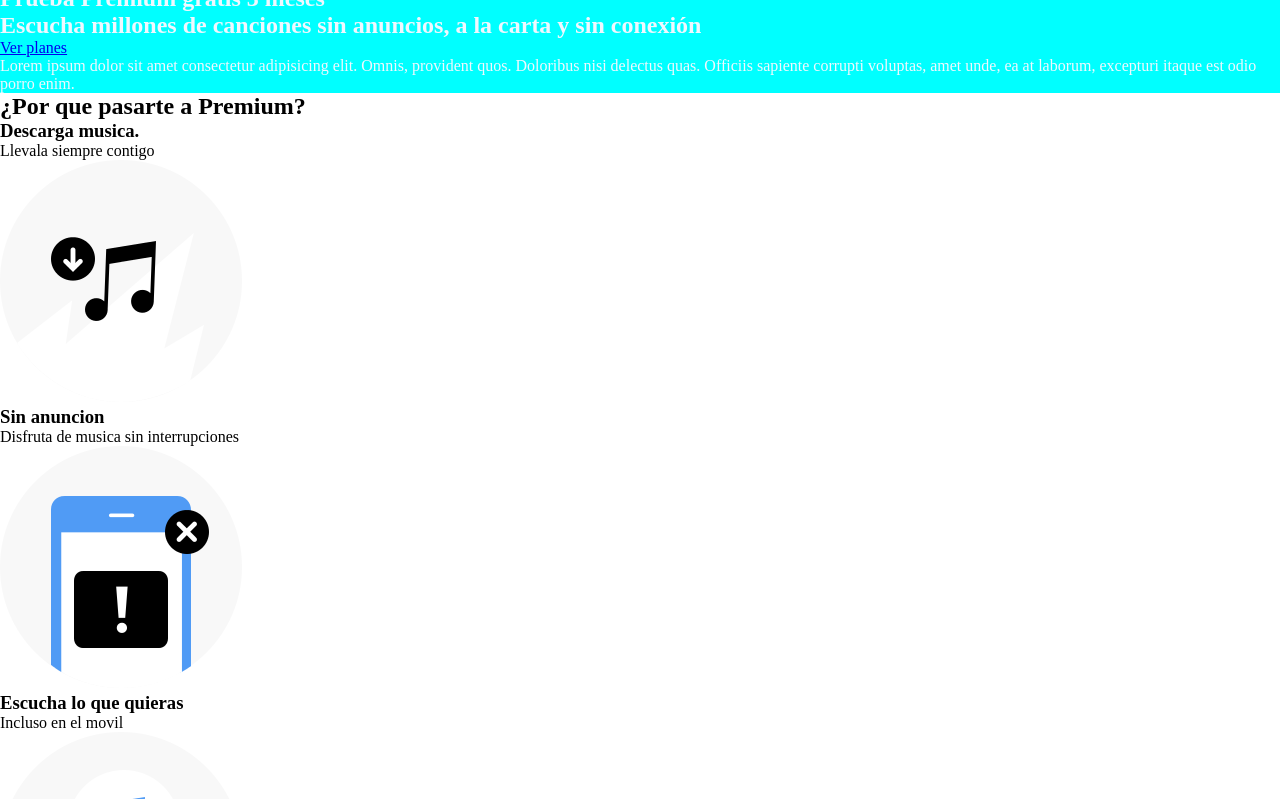
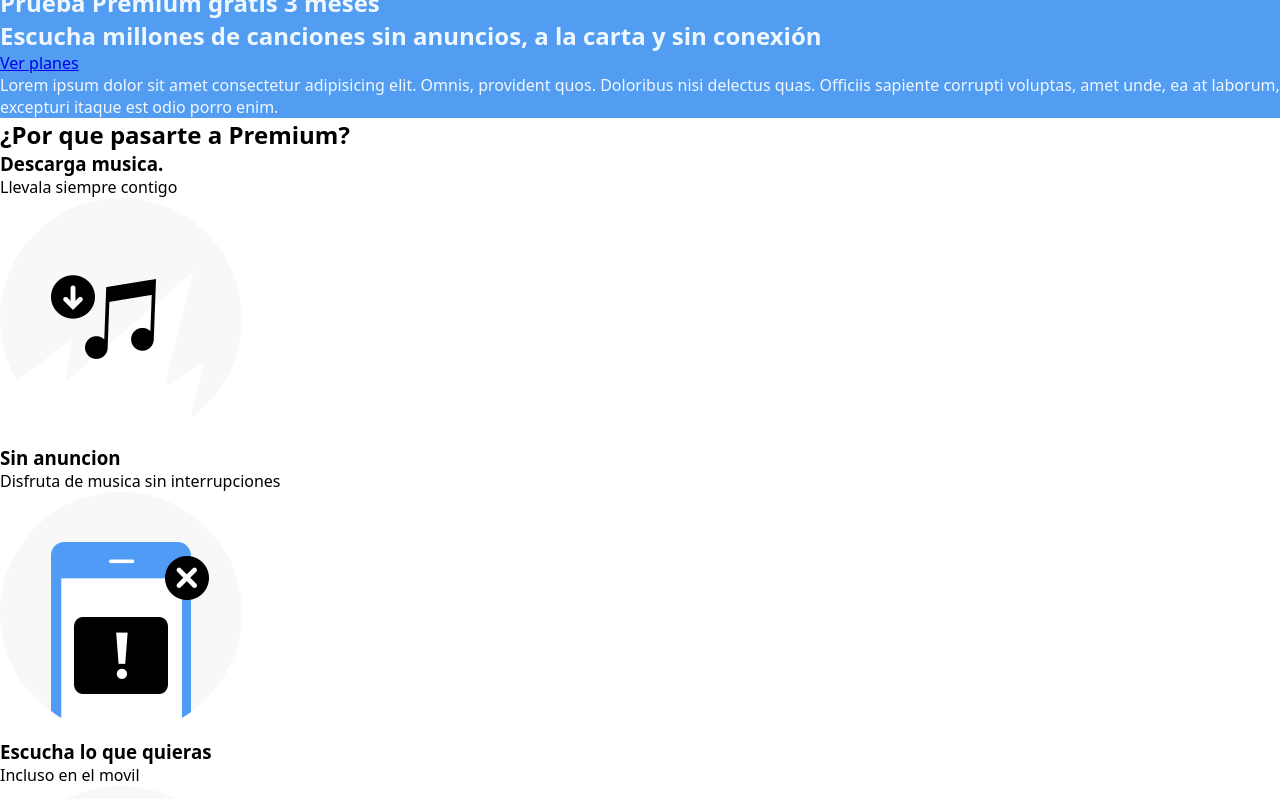
Before and after one commit to OtiliaNicola/promo-X-module-1-pair-9-spotify, a plain HTML site: page index.html in a window 1280 px wide. Shown: the part 43-842 px from the top of the page. Drawn offline with Linux system fonts and the light colour scheme.

Commit message:
color correcto

```diff
--- a/style.css
+++ b/style.css
@@ -2,9 +2,12 @@
     box-sizing: border-box;
     padding: 0;
     margin: 0;
+    font-family: system-ui, -apple-system, BlinkMacSystemFont, 'Segoe UI', Roboto, Oxygen, Ubuntu, Cantarell, 'Open Sans', 'Helvetica Neue', sans-serif
 }
 
-
+:root{
+    --brand-color: rgb(82, 156, 241) ;
+}
 
 header{
     display: flex;
@@ -23,7 +26,7 @@ header img{
 
 
 .seccion-plan{
-    background-color: aqua;
+    background-color: var(--brand-color);
     color: aliceblue;
 }
 
```
Also changed, not shown: 1 other file.
